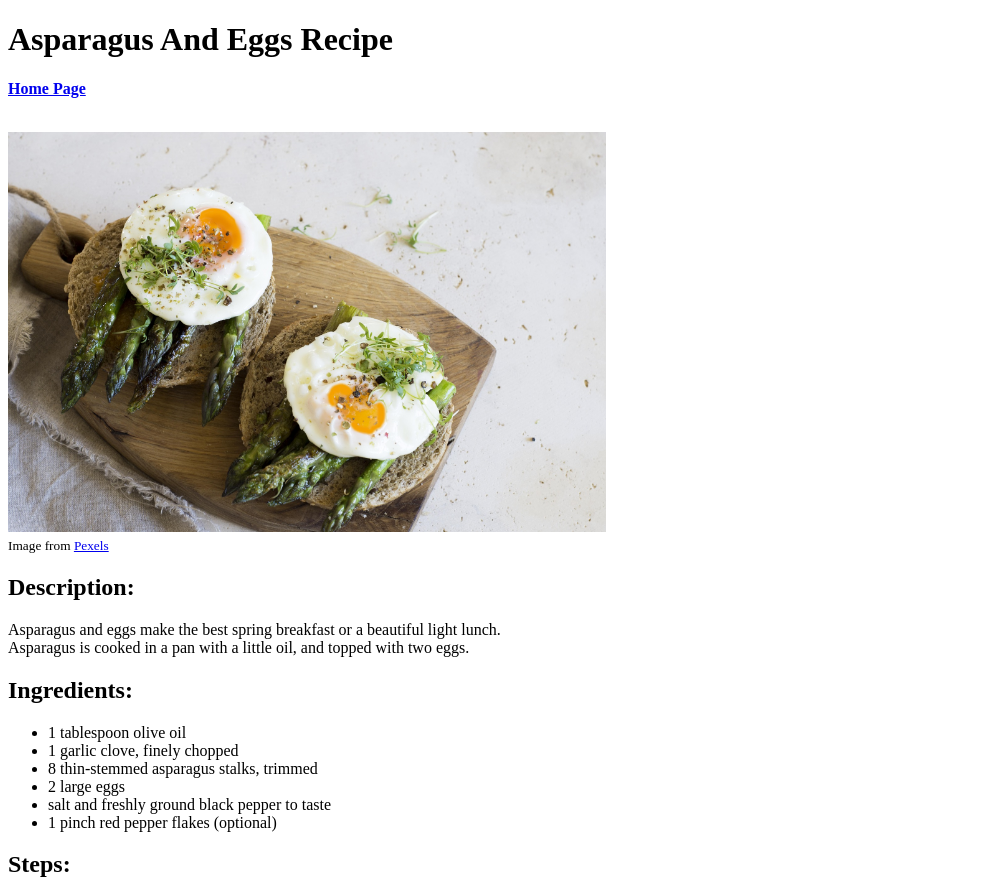
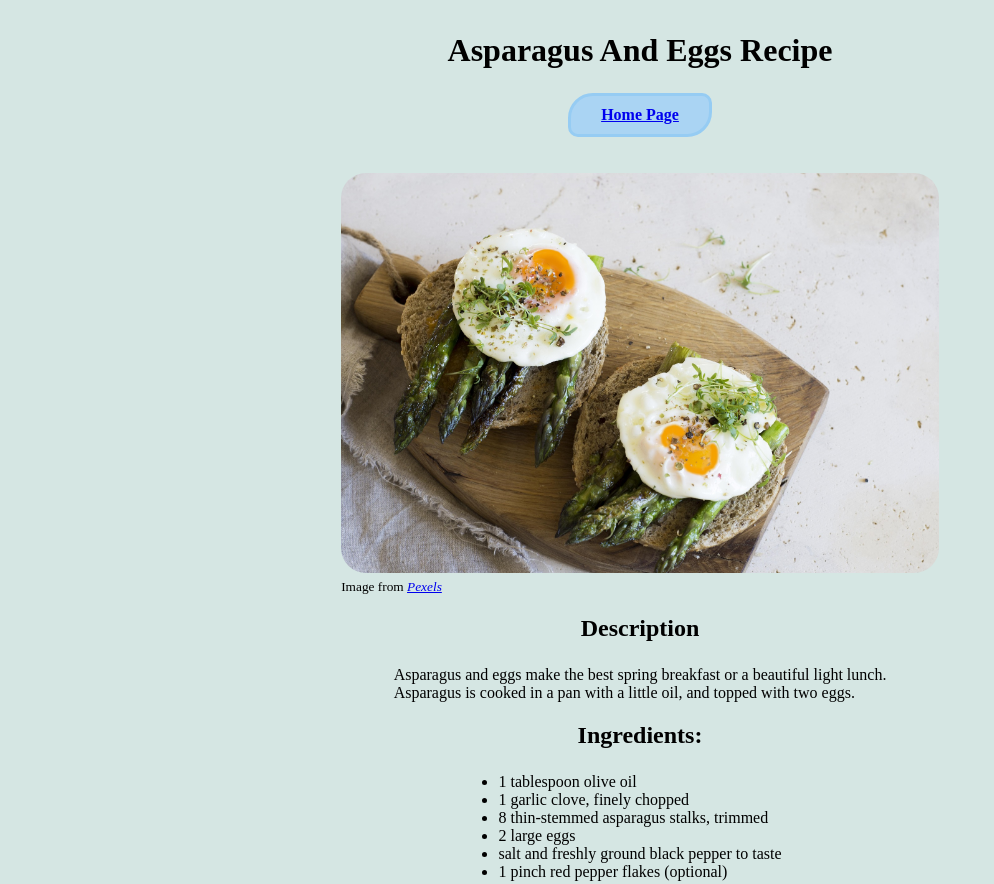
Before and after one commit to ant-post/odin-recipes, a plain HTML site: page recipes/asparagus-and-eggs.html in a window 1280 px wide. Shown: the top 884 px of the page, without its empty margins (0-994 px from the left). Drawn offline with Linux system fonts and the light colour scheme.

Commit message:
feat: add base styles and hover effects for HTML

```diff
--- a/recipes/asparagus-and-eggs.html
+++ b/recipes/asparagus-and-eggs.html
@@ -4,22 +4,23 @@
        <meta charset="UTF-8">
        <meta name="viewport" content="width=device-width, initial-scale=1.0">
        <title>Asparagus And Eggs Recipe</title>
+       <link rel="stylesheet" href="../style.css">
     </head>
     <body>
         <h1>Asparagus And Eggs Recipe</h1>
 
-        <a href="../index.html"><strong>Home Page</strong></a>
+        <a class="a-centered-block" href="../index.html"><strong>Home Page</strong></a>
         <br><br>
 
-        <figure style="margin-left: 0; margin-right: 0;">
+        <figure>
             <img src="../images/asparagus-and-eggs.jpg" alt="dish with asparagus and eggs" height="400">
             <figcaption>
-                <small>Image from <a href="https://www.pexels.com">Pexels</a></small>
+                <small>Image from <a href="https://www.pexels.com"><em>Pexels</em></a></small>
             </figcaption>
         </figure>
 
         <!-- <br> -->
-        <h2>Description:</h2>
+        <h2>Description</h2>
         <p>Asparagus and eggs make the best spring breakfast or a beautiful light lunch.
             <br> Asparagus is cooked in a pan with a little oil, and topped with two eggs.</p>
 
--- /dev/null
+++ b/style.css
@@ -0,0 +1,81 @@
+*,
+*::before,
+*::after {
+    box-sizing: border-box;
+}
+
+* {
+    margin: 0;
+    padding: 0;
+}
+
+body {
+    background-color: #d5e6e3;
+    padding: 20px;
+}
+
+figure,
+h1, h2,
+ul, ol, p,
+.a-centered-block {
+    width: max-content;
+    margin: auto;
+}
+
+.a-centered-block {
+    display: block;
+    margin: 0 auto 0 auto;
+    padding: 10px 30px;
+    border: 3px solid #96ccf3;
+    background-color: #aad4f3;
+    border-radius: 25px 10px;
+    transition: background-color 0.3s ease, color 0.3s ease, transform 0.3s ease;
+}
+
+.a-centered-block:hover {
+    background-color: #74b9ff;
+    color: white;
+    cursor: pointer;
+    transform: scale(1.05);
+}
+
+h1 {
+    display: block;
+    margin: 12px auto 24px auto;
+}
+
+h2 {
+    display: block;
+    margin: 20px auto 24px auto;
+}
+
+figure img {
+    border-radius: 25px;
+}
+
+.main-ul {
+   list-style-type: none;
+
+   padding: 8px 14px;
+   background-color: #aad4f3;
+}
+
+.main-ul li {
+    padding: 12px;
+    background-color: #96ccf3;
+    margin: 6px 0;
+    text-align: center;
+    transition: all 0.3s ease;
+    font-weight: bold;
+}
+
+.main-ul li:hover {
+    background-color: #74b9ff;
+    color: white;
+    cursor: pointer;
+    transform: scale(1.05);
+}
+
+.main-ul li:hover a {
+    color: inherit;
+}
```
Also changed, not shown: index.html (+3 -2 lines), recipes/crispy-tater-caesar-salad.html (+5 -4 lines), recipes/sheet-pan-breakfast-pizza.html (+5 -4 lines), recipes/sweet-corn-gazpacho.html (+5 -4 lines).
